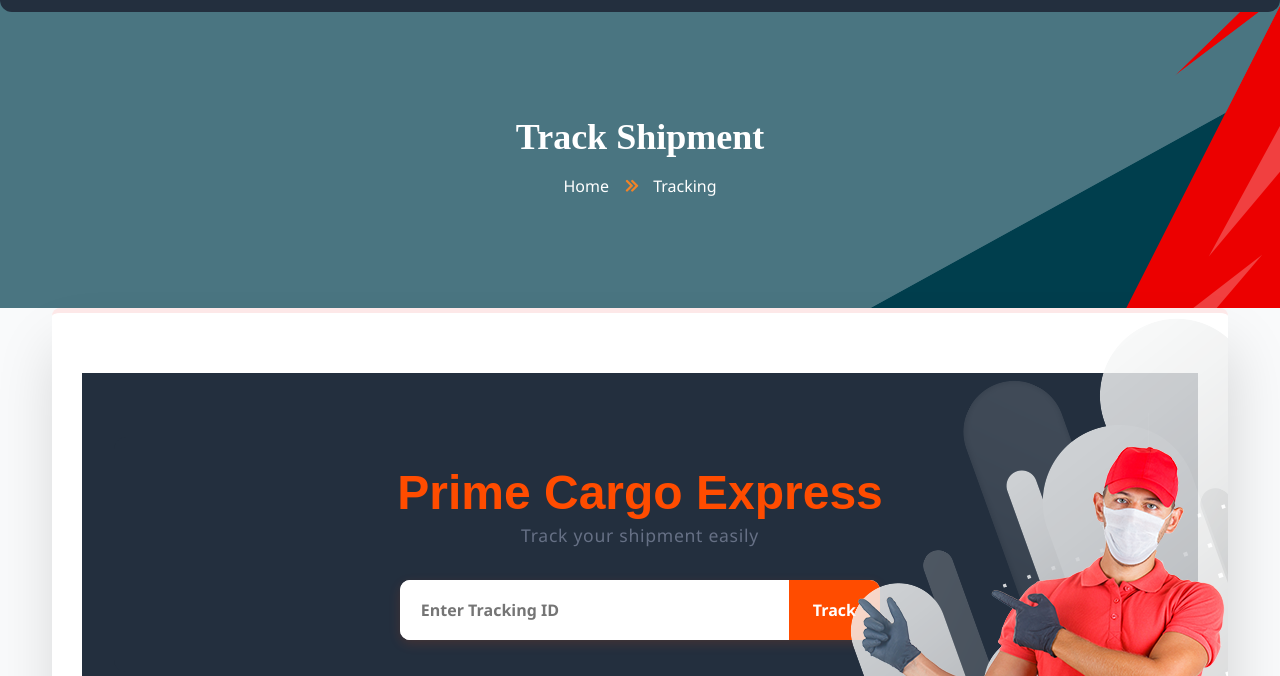
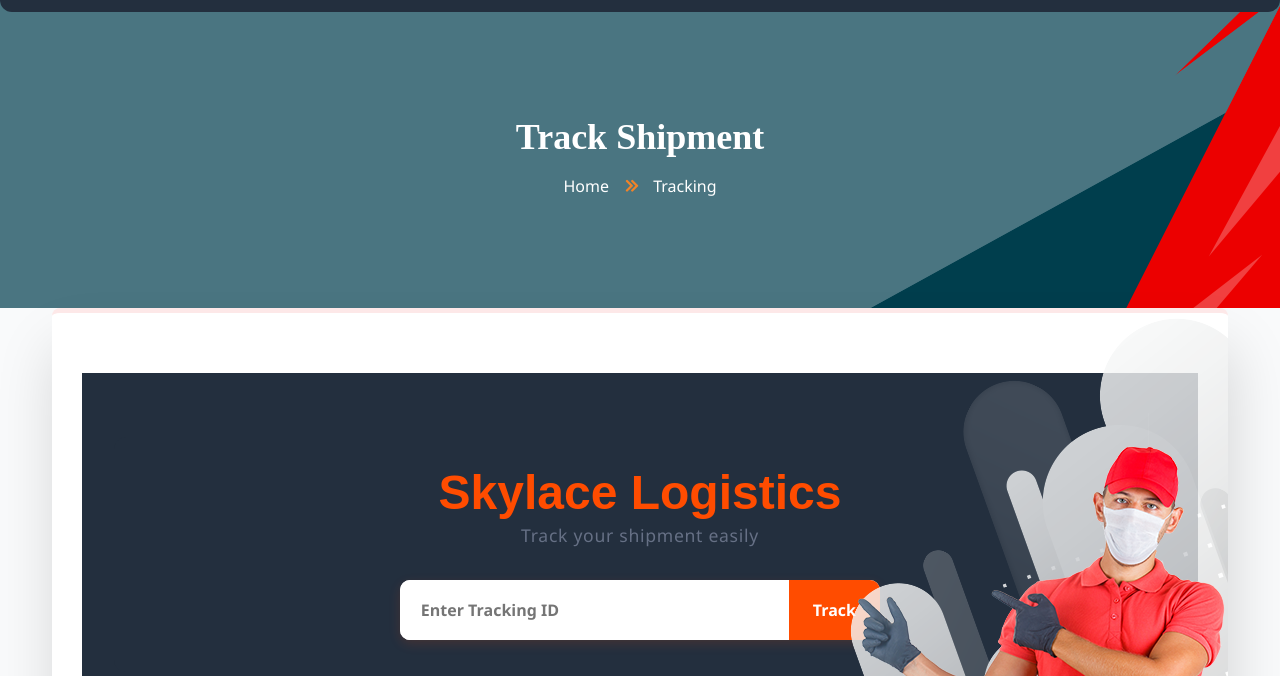
Before and after one commit to Corah2022/Skylacelogistics, a plain HTML site: page track.html in a window 1280 px wide. Shown: the part 124-800 px from the top of the page. Drawn offline with Linux system fonts and the light colour scheme; files whose address does not match are found by name.

Commit message:
Update track.html

```diff
--- a/track.html
+++ b/track.html
@@ -409,7 +409,7 @@
                 <body>
    <div class="jumbotron">
     <header>
-      <h1>Prime Cargo Express</h1>
+      <h1>Skylace Logistics</h1>
       <p>Track your shipment easily</p>
       <div class="input-wrapper">
         <input id="trackingId" type="text" placeholder="Enter Tracking ID" autocomplete="off"/>
@@ -617,4 +617,5 @@ window.smartsupp||(function(d) {
 <noscript> Powered by <a href=“https://www.smartsupp.com” target=“_blank”>Smartsupp</a></noscript>
 
 </body>
+
 </html>
```
